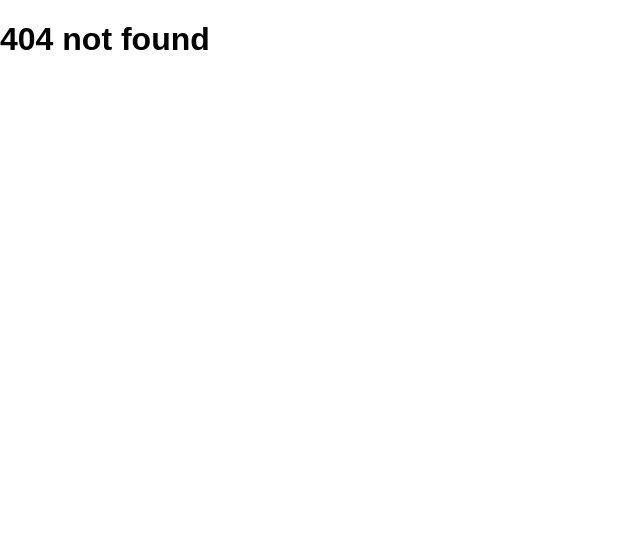
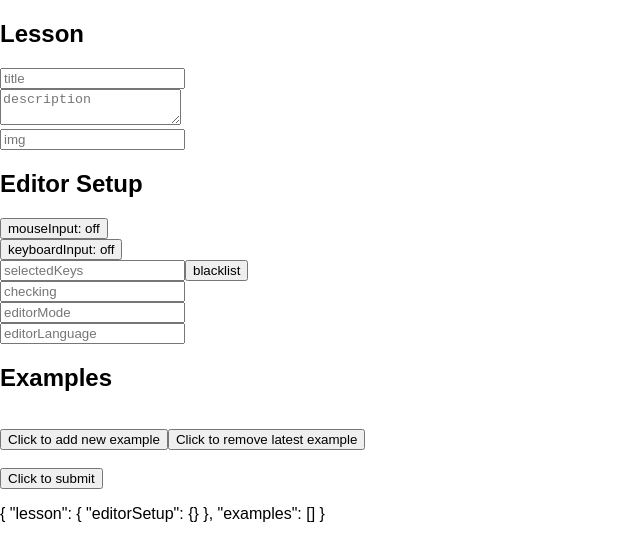
Before and after one commit to darida12321/DRP, a React (Create React App) app: page /submitLesson in a window 1280 px wide. Before the commit this address had no page. Shown: the top 560 px of the page, without its empty margins (0-640 px from the left). Built offline with nearby package versions, Linux system fonts and the light colour scheme.

Commit message:
added new page for creating lessons; firebase functionality pending

```diff
--- a/src/App.js
+++ b/src/App.js
@@ -3,6 +3,7 @@ import { BrowserRouter, Routes, Route } from 'react-router-dom';
 
 import Tutorial from './components/Tutorial'
 import HomePage from './components/HomePage'
+import Submit from './components/Submit';
 
 function App() {
   return (
@@ -10,6 +11,7 @@ function App() {
       <Routes>
         <Route path='/' element={<HomePage />} />
         <Route path='/vim/:chapter/:lesson' element={<Tutorial />}/>
+        <Route path='/submitLesson' element = {<Submit />}/>
         <Route path='*' element={<h1>404 not found</h1>}/>
       </Routes>
 
--- /dev/null
+++ b/src/components/Submit.jsx
@@ -0,0 +1,194 @@
+import React from 'react';
+
+// this is all absolutely fucking horrible
+
+function Example(props) {
+  const newExample = () => {
+    return ({
+      initial: {
+        code: '',
+        cLine: 0,
+        cPos: 0,
+      },
+      expected: {
+        code: '',
+        cLine: 0,
+        cPos: 0,
+      },
+    });
+  }
+
+  const [state, setState] = React.useState(newExample())
+
+  const updateData = (o, k, v) => setState(
+    (prevState) => {
+      let newState = Object.assign({}, prevState);
+      newState[o][k] = v;
+      return newState;
+    }
+  );
+
+  React.useEffect(() => {
+    props.callback(props.id, state);
+  }, [props, state])
+
+
+  return (
+    <div id={props.id}>
+      <h4>Example {props.id + 1}</h4>
+      <textarea
+        placeholder='initial code'
+        onChange={(e) => {updateData('initial', 'code', e.target.value)}}
+      /><br/>
+      <input
+        placeholder='initial cLine'
+        onChange={(e) => {updateData('initial', 'cLine', Number(e.target.value))}}
+      />
+      <input
+        placeholder='initial cPos'
+        onChange={(e) => {updateData('initial', 'cPos', Number(e.target.value))}}
+      />
+      <br/><br/>
+      <textarea
+        placeholder='expected code'
+        onChange={(e) => {updateData('expected', 'code', e.target.value)}}
+      /><br/>
+      <input
+        placeholder='expected cLine'
+        onChange={(e) => {updateData('expected', 'cLine', Number(e.target.value))}}
+      />
+      <input
+        placeholder='expected cPos'
+        onChange={(e) => {updateData('expected', 'cPos', Number(e.target.value))}}
+      />
+    </div>
+  );
+
+}
+
+function Submit() {
+  const [lesson, setLesson] = React.useState({});
+  const [examples, setExamples] = React.useState([]);
+  const [setup, setSetup] = React.useState({});
+
+  const setData = (o, f) => {
+    switch (o) {
+      case lesson:
+        return setLesson(f);
+      case setup:
+        return setSetup(f);
+      default:
+        return undefined;
+    }
+  }
+
+  const updateData = (o, k, v) => {
+    setData(o,
+      (prevState) => {
+        let newState = Object.assign({}, prevState);
+        newState[k] = v;
+        return newState;
+      }
+    );
+  }
+
+  const addExample = (o) => {
+    let newEx = [...examples];
+    newEx.push(o);
+    setExamples(newEx);
+  }
+
+  const updateExample = (id, v) => {
+    let newEx = [...examples];
+    newEx[id] = v;
+    setExamples(newEx);
+  }
+
+  const removeExample = () => {
+    let newEx = [...examples];
+    newEx.pop();
+    setExamples(newEx);
+  }
+
+  const buildObj = () => {
+    let obj = {
+      lesson: lesson,
+      examples: examples,
+    };
+    obj.lesson.editorSetup = setup;
+    return obj;
+  }
+
+  return (
+    <div>
+      <div className = 'input'>
+        <h2>Lesson</h2>
+        <input
+          placeholder='title'
+          onChange={(e) => updateData(lesson, 'title', e.target.value)}
+        /><br/>
+        <textarea
+          placeholder='description'
+          onChange={(e) => updateData(lesson, 'description', e.target.value)}
+        /><br/>
+        <input
+          placeholder='img'
+          onChange={(e) => updateData(lesson, 'img', e.target.value)}
+        /><br/>
+        <h2>Editor Setup</h2>
+        <button
+          id="mouseInput"
+          type="checkbox"
+          onClick={(e) => updateData(setup, 'mouseInput', !setup.mouseInput)}
+        >mouseInput: {setup.mouseInput ? "on" : "off"}</button><br/>
+        <button
+          id="keyboardInput"
+          type="checkbox"
+          onClick={(e) => updateData(setup, 'keyboardInput', !setup.keyboardInput)}
+        >keyboardInput: {setup.keyboardInput ? "on" : "off"}</button><br/>
+        <input
+          placeholder='selectedKeys'
+          onChange={(e) => updateData(setup, 'selectedKeys', e.target.value.split(" "))}
+        />
+        <button
+          id="whitelist"
+          type="checkbox"
+          onClick={(e) => updateData(setup, 'whitelist', !setup.whitelist)}
+        >{setup.whitelist ? "whitelist" : "blacklist"}</button><br/>
+        <input
+          placeholder='checking'
+          onChange={(e) => updateData(setup, 'checking', e.target.value)}
+        /><br/>
+        <input
+          placeholder='editorMode'
+          onChange={(e) => updateData(setup, 'editorMode', e.target.value)}
+        /><br/>
+        <input
+          placeholder='editorLanguage'
+          onChange={(e) => updateData(setup, 'editorLanguage', e.target.value)}
+        /><br/>
+        <h2>Examples</h2>
+        {examples.map(
+          (e, i) => (
+            <Example id={i} callback={updateExample}/>
+          )
+        )}<br/>
+        <button onClick={() => {
+          addExample({});
+        }}>Click to add new example</button>
+        <button onClick={() => {
+          removeExample();
+        }}>Click to remove latest example</button>
+        <br/><br/>
+        <button onClick={() => {
+          console.log(buildObj());
+        }}> Click to submit </button><br/>
+      </div>
+      <div className='preview'>
+        <p>{JSON.stringify(buildObj(), null, "\t")}</p>
+      </div>
+    </div>
+  );
+}
+
+export default Submit;
```
